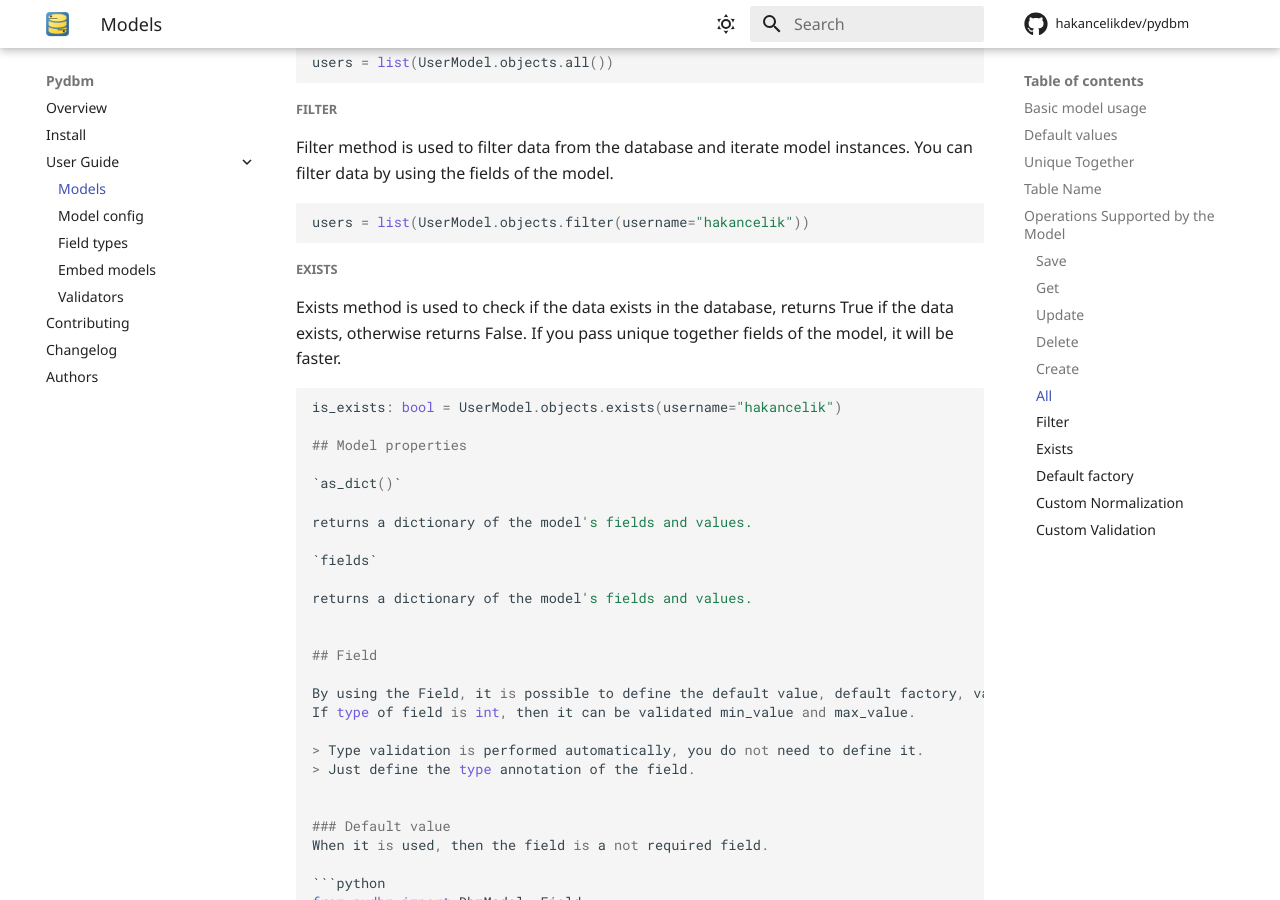
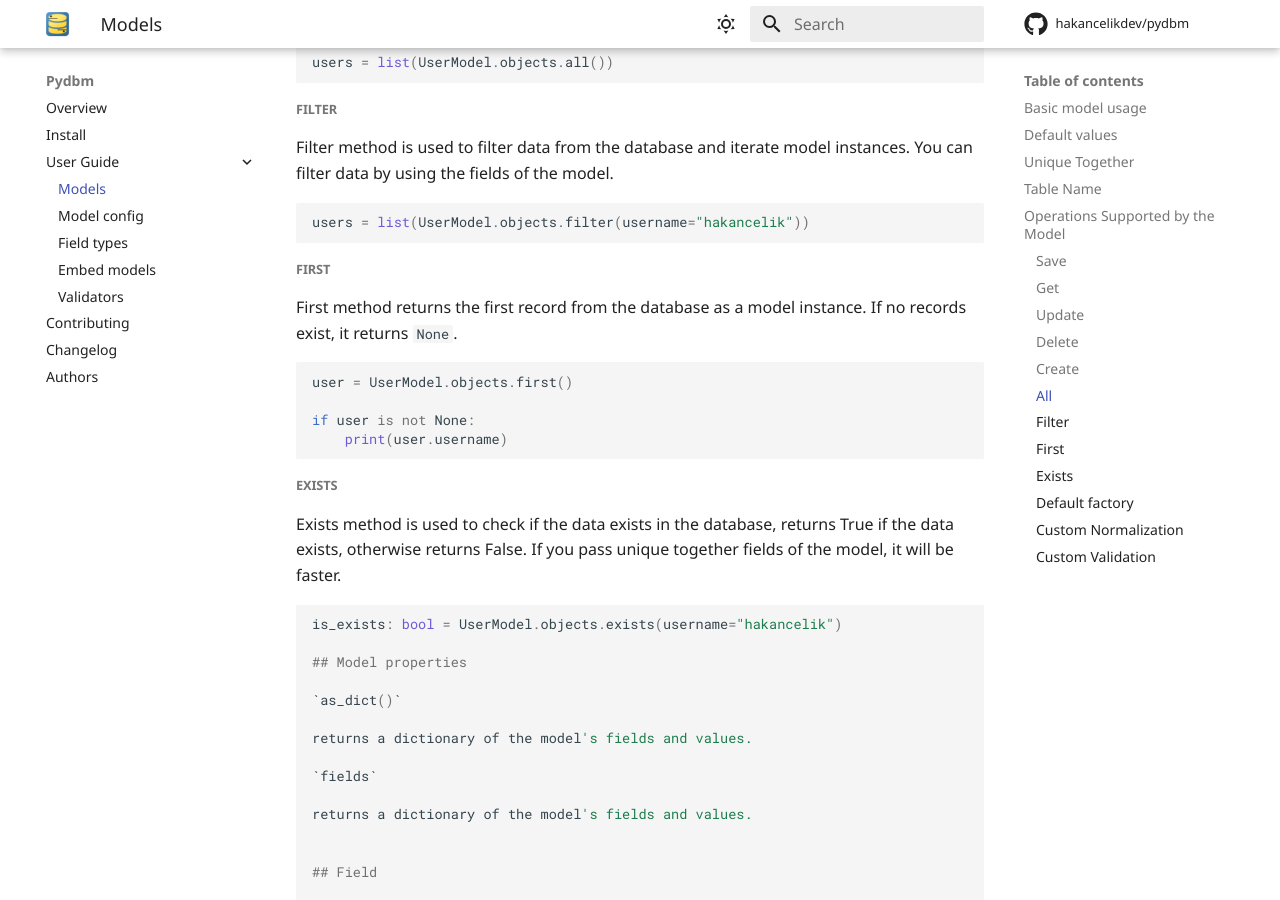
Before and after one commit to hakancelikdev/pydbm, an MkDocs documentation site: the page built from docs/tutorial/models.md, in a window 1280 px wide and 900 px high, scrolled down 4247 px. Built offline with MkDocs 1.6.1 and Material for MkDocs 9.7.7, drawn with Linux system fonts in a browser that asks for light colours; comment, search, counter and statistics services are not loaded; the version menu is left out.

Commit message:
feat: Implement model.objects.first()
Returns the first record from the database as a model instance,
or None if no records exist.

Closes #31

Co-Authored-By: Claude Opus 4.6 <noreply@anthropic.com>

````diff
--- a/docs/tutorial/models.md
+++ b/docs/tutorial/models.md
@@ -222,6 +222,18 @@ You can filter data by using the fields of the model.
 users = list(UserModel.objects.filter(username="hakancelik"))
 ```
 
+### First
+
+First method returns the first record from the database as a model instance.
+If no records exist, it returns `None`.
+
+```python
+user = UserModel.objects.first()
+
+if user is not None:
+    print(user.username)
+```
+
 ### Exists
 
 Exists method is used to check if the data exists in the database, returns True if the data exists, otherwise returns False.
````
Also changed, not shown: 2 other files.
